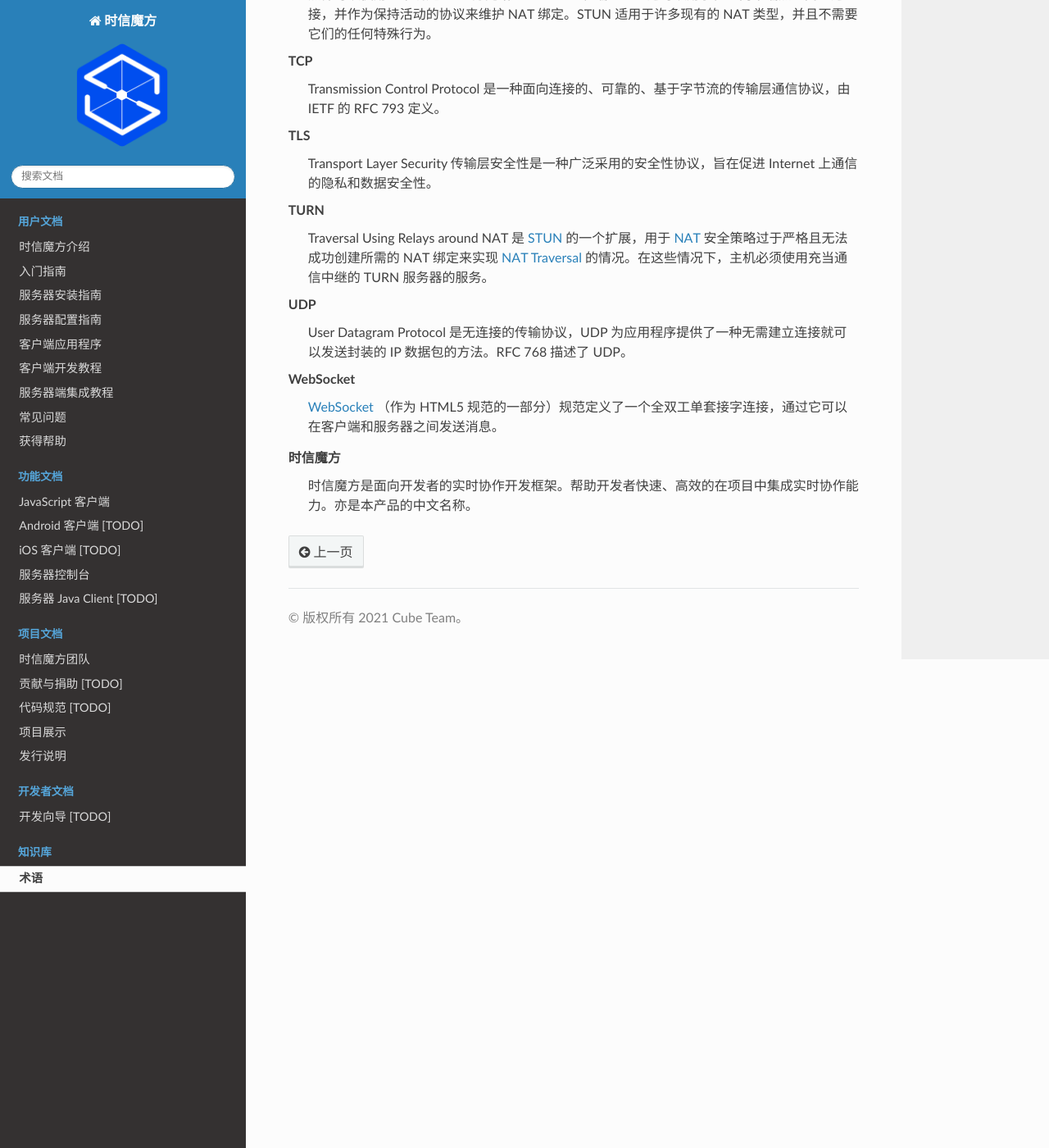
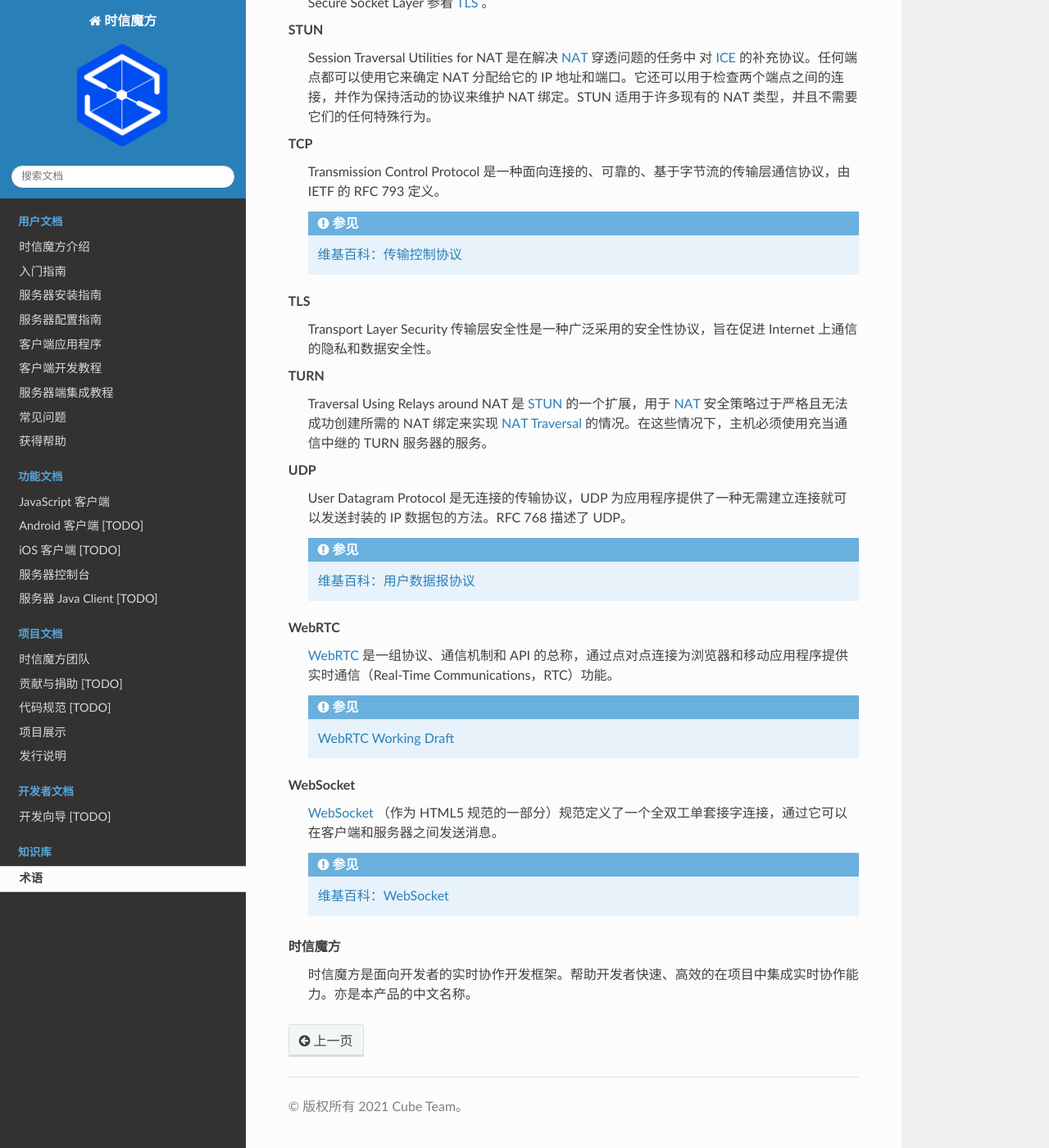
Before and after one commit to shixincube/cube-manual, a Sphinx documentation site: the page built from doc/source/glossary.rst, in a window 1280 px wide and 1400 px high, scrolled down 2522 px. Shown: the whole window at 82% size. Built offline with Sphinx 7.4.7 and the Read the Docs theme 2.0.0, drawn with Linux system fonts in a browser that asks for light colours.

Commit message:
Update doc

```diff
--- a/doc/source/conf.py
+++ b/doc/source/conf.py
@@ -66,6 +66,18 @@
 # pygments_style = 'xcode'
 
 
+# -- Extensions configuration ---------------------------------------------
+
+# 'svg' would be preferred, but then graphs appear too big and don't adjust
+# their width to the available space (overflows the paragraph size).
+graphviz_output_format = 'png'
+
+# Add English Wikipedia as an external site role.
+extlinks = {
+    'wikipedia': ('https://zh.wikipedia.org/wiki/%s', '维基百科：')
+}
+
+
 # -- Options for HTML output -------------------------------------------------
 
 # The theme to use for HTML and HTML Help pages.  See the documentation for
--- a/doc/source/glossary.rst
+++ b/doc/source/glossary.rst
@@ -20,6 +20,10 @@
 
     HTTP
         Hypertext Transfer Protocol 超文本传输协议，是一种用于分布式、协作、超媒体信息系统的应用协议。HTTP 是万维网数据通信的基础。HTTP是应用层协议，同其他应用层协议一样，是为了实现某一类具体应用的协议，并由某一运行在用户空间的应用程序来实现其功能。HTTP是一种协议规范，这种规范记录在文档上，为真正通过HTTP进行通信的HTTP的实现程序。
+
+        .. seealso::
+
+            :wikipedia:`超文本传输协议`
 
     HTTPS
         使用 SSL 技术的 :term:`HTTP` 协议。
@@ -76,6 +80,10 @@
     TCP
         Transmission Control Protocol 是一种面向连接的、可靠的、基于字节流的传输层通信协议，由 IETF 的 RFC 793 定义。
 
+        .. seealso::
+
+            :wikipedia:`传输控制协议`
+
     TLS
         Transport Layer Security 传输层安全性是一种广泛采用的安全性协议，旨在促进 Internet 上通信的隐私和数据安全性。
 
@@ -85,8 +93,23 @@
     UDP
         User Datagram Protocol 是无连接的传输协议，UDP 为应用程序提供了一种无需建立连接就可以发送封装的 IP 数据包的方法。RFC 768 描述了 UDP。
 
+        .. seealso::
+
+            :wikipedia:`用户数据报协议`
+
+    WebRTC
+        `WebRTC <https://webrtc.org/>`__ 是一组协议、通信机制和 API 的总称，通过点对点连接为浏览器和移动应用程序提供实时通信（Real-Time Communications，RTC）功能。
+
+        .. seealso::
+
+            `WebRTC Working Draft <https://www.w3.org/TR/webrtc/>`__
+
     WebSocket
         `WebSocket <https://www.websocket.org/>`__ （作为 HTML5 规范的一部分）规范定义了一个全双工单套接字连接，通过它可以在客户端和服务器之间发送消息。
 
+        .. seealso::
+
+            :wikipedia:`WebSocket`
+
     时信魔方
         时信魔方是面向开发者的实时协作开发框架。帮助开发者快速、高效的在项目中集成实时协作能力。亦是本产品的中文名称。
```
Also changed, not shown: doc/source/tutorials/web/helloworld.rst (+25 -1 lines), doc/source/images/tutorials/web_hello_world.png (added).
